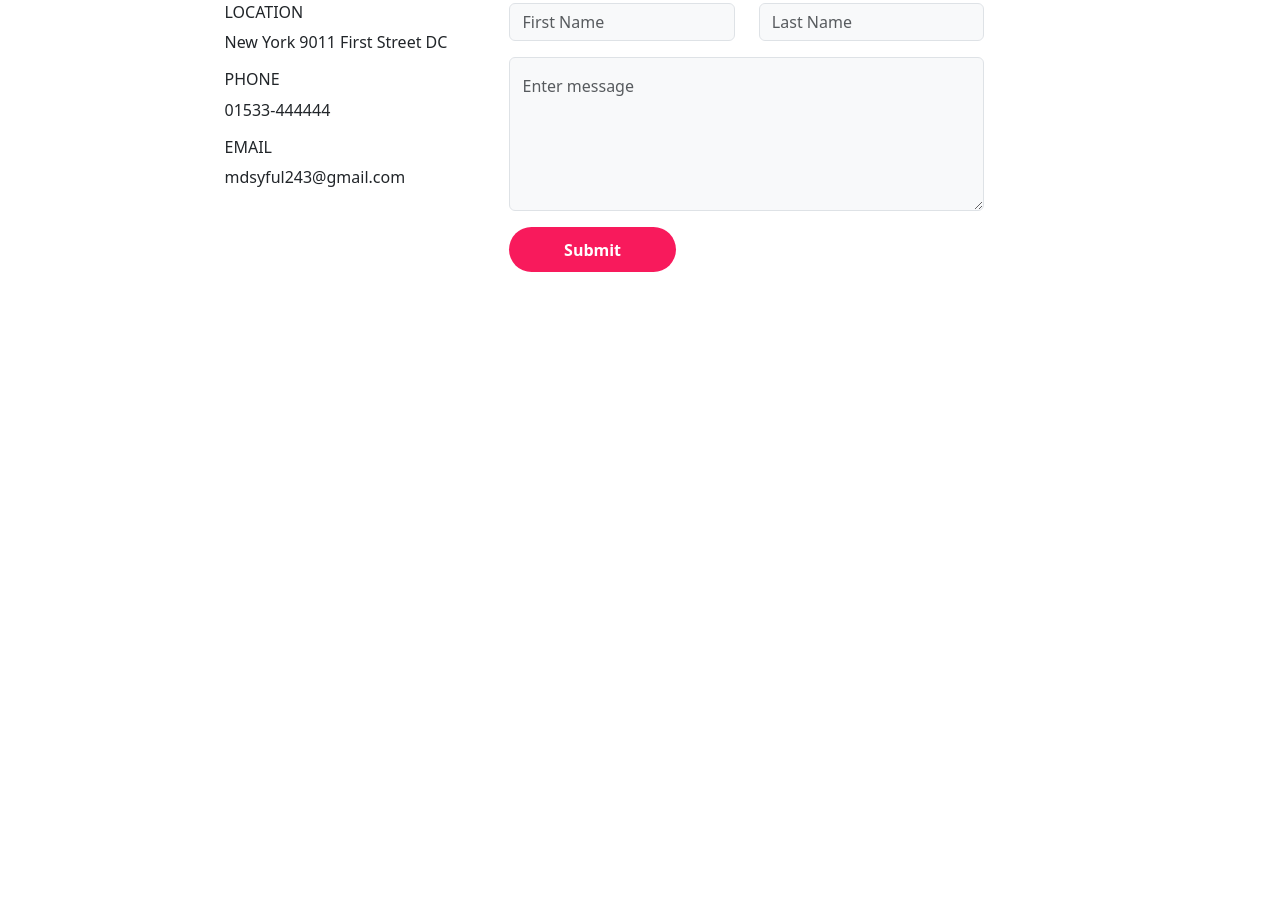
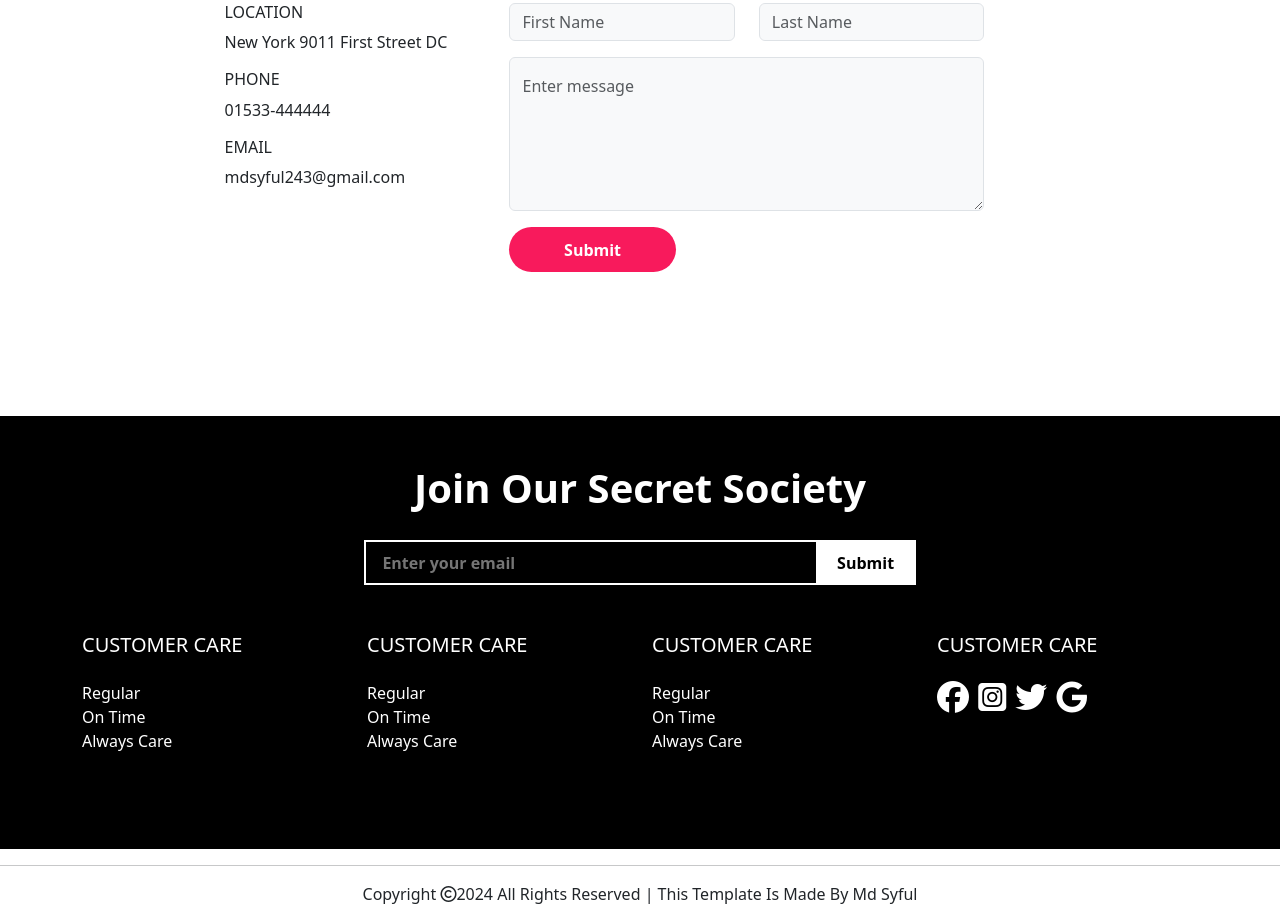
Before and after one commit to syful2021/HTML_CSS_Bootstrap, a plain HTML site: page foodShop/index.html in a window 1280 px wide. Shown: the part 5613-6537 px from the top of the page. Before the commit the page ends 6029 px from the top, so only its background shows below. Drawn offline with nearby package versions, Linux system fonts and the light colour scheme.

Commit message:
footer and copyright section 7 added

```diff
--- a/foodShop/index.html
+++ b/foodShop/index.html
@@ -396,10 +396,61 @@
       </div>
     </section>
 
+            <!-- Footer section 7 -->
+    <section class="news">
+      <div class="container py-5">
+        <div class="row">
+          <div class="col-lg-9 m-auto text-center">
+            <h1 style="text-transform: capitalize;">Join our secret society </h1>
+            <input type="text" class="px-3" placeholder="Enter your email">
+            <button class="btn2">Submit</button>
+          </div>
+        </div>
+        <div class="row">
+          <div class="col-lg-12">
+            <div class="row py-5">
+              <div class="col-lg-3">
+                <h5 class="pb-3">CUSTOMER CARE</h5>
+                <P>Regular</P>
+                <p>On Time</p>
+                <p>Always Care</p>
+              </div>
+              <div class="col-lg-3">
+                <h5 class="pb-3">CUSTOMER CARE</h5>
+                <P>Regular</P>
+                <p>On Time</p>
+                <p>Always Care</p>
+              </div>
+              <div class="col-lg-3">
+                <h5 class="pb-3">CUSTOMER CARE</h5>
+                <P>Regular</P>
+                <p>On Time</p>
+                <p>Always Care</p>
+              </div>
+              <div class="col-lg-3 ">
+                <h5 class="pb-3" >CUSTOMER CARE</h5>
+                <span> <i class="fa-brands fa-facebook"></i></span>
+                <span><i class="fa-brands fa-square-instagram"></i></span>
+                <span><i class="fa-brands fa-twitter"></i></span>
+                <span><i class="fa-brands fa-google"></i></span>
+
+              </div>
+            </div>
+          </div>
+        </div>
+      </div>
+    </section>
+<!-- copyright -->
+    <hr>
+    <p class="text-center copyright">Copyright <i class="fa-regular fa-copyright"></i>2024 all rights reserved | this template is made by Md Syful</p>
+
+
     <script
       src="https://cdn.jsdelivr.net/npm/bootstrap@5.3.2/dist/js/bootstrap.bundle.min.js"
       integrity="sha384-C6RzsynM9kWDrMNeT87bh95OGNyZPhcTNXj1NW7RuBCsyN/o0jlpcV8Qyq46cDfL"
       crossorigin="anonymous"
     ></script>
+    <script src="https://kit.fontawesome.com/90c15f3f95.js" crossorigin="anonymous"></script>
+
   </body>
 </html>
--- a/foodShop/style.css
+++ b/foodShop/style.css
@@ -98,3 +98,43 @@ h1{
 .apple h1{
     font-family: "Lobster", sans-serif;
 }
+
+        /* News section 7 */
+.news{
+    background-color: black;
+    color: white;
+}
+.btn2{
+    height: 45px;
+    width: 100px;
+    background: white;
+    margin-left: -10px ;
+    border: 2px solid white;
+    font-weight: 600;
+}
+.news input{
+    height: 45px;
+    width: 55%;
+    border: 2px solid white;
+    outline: none;
+    background: black;
+    color: white;
+    margin-top: 20px;
+    font-weight: 600;
+}
+.news::placeholder{
+    color: white;
+}
+.news p{
+    margin: 0;
+}
+.fa-brands{
+    font-size: 2rem;
+    cursor: pointer;
+    padding-right: 5px;
+}
+.copyright{
+    margin-top: 0;
+    padding-bottom: 2px;
+    text-transform: capitalize;
+}
```
